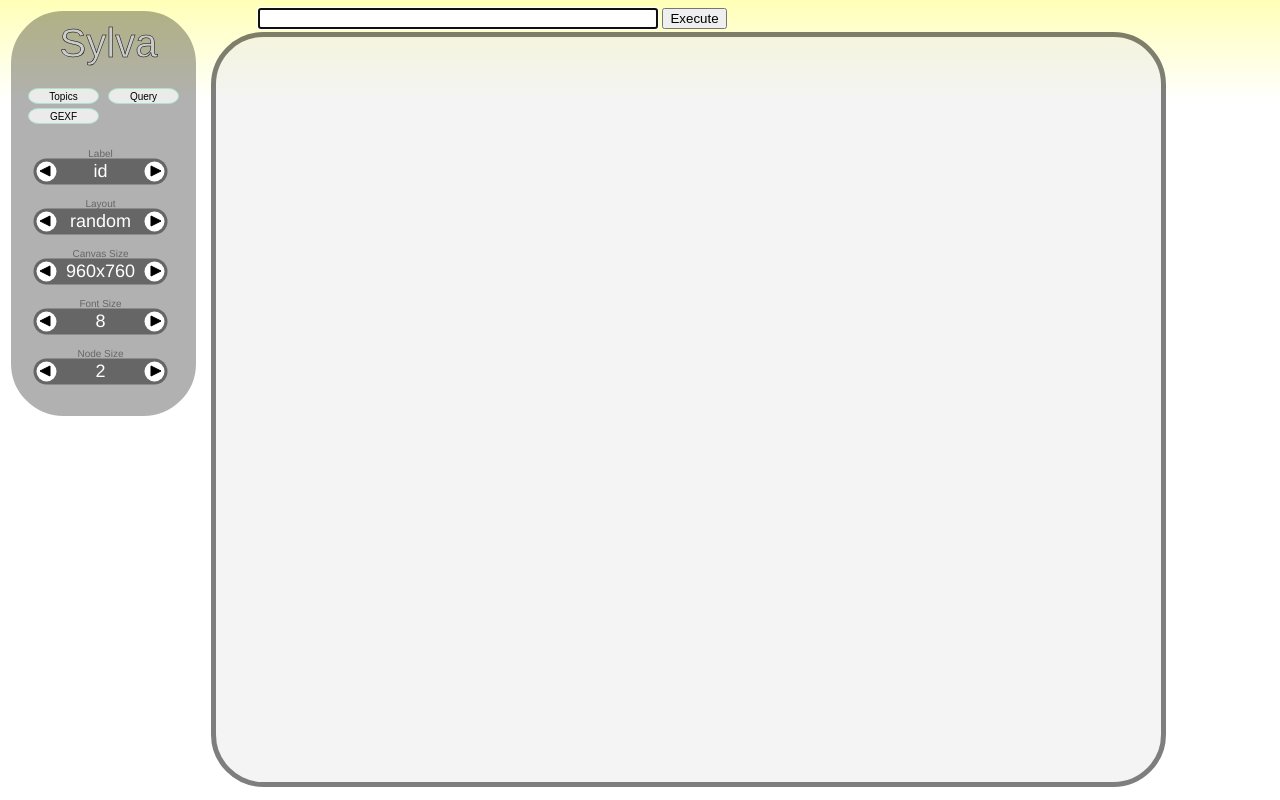
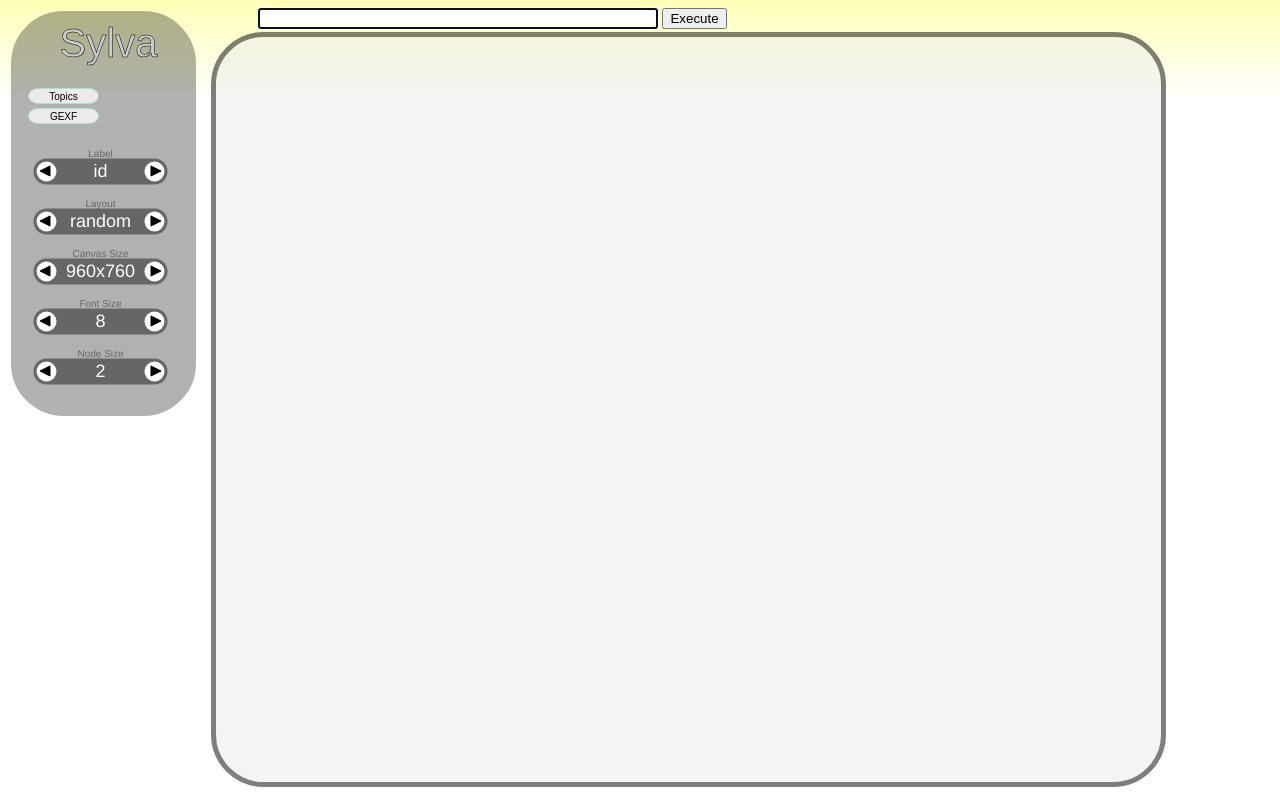
Before and after one commit to escalant3/sylva.draft, a Django app: template templates/graphgamel/graphview/explorer.html in a window 1280 px wide. Run offline with Django 3.2, Linux system fonts and the light colour scheme; the template is opened without the code that fills it: most values are stand-ins (such as "Sample title", 1, 10 or a date in 2020).

Commit message:
Removed deprecated controls for console

```diff
--- a/site_media/js/raphael-menu.js
+++ b/site_media/js/raphael-menu.js
@@ -41,8 +41,8 @@ var RaphaelMenu = {
         button2.draw();
         i=1;
         j=0;
-        var button3 = new Button(raphael_menu, xInit+xStep*i, yInit+yStep*j, "Query", this.show_query);
-        button3.draw();
+        var button3 = new Button(raphael_menu, xInit+xStep*i, yInit+yStep*j, "BTN3", this.show_query);
+        //button3.draw();
         j=1;
         var button4 = new Button(raphael_menu, xInit+xStep*i, yInit+yStep*j, "BTN4", undefined);
         //button4.draw();
--- a/templates/graphgamel/graphview/explorer.html
+++ b/templates/graphgamel/graphview/explorer.html
@@ -216,9 +216,4 @@
 {% endblock %}
 
 {% block bottombar %}
-<div id="query_menu" class="menu query_menu">
-    <input id="query" name="query" type="text" size="40"/>
-    <button id="btn_query" onclick="SylvaConsole.execute()">Execute</button>
-
-</div>
 {% endblock %}
```
